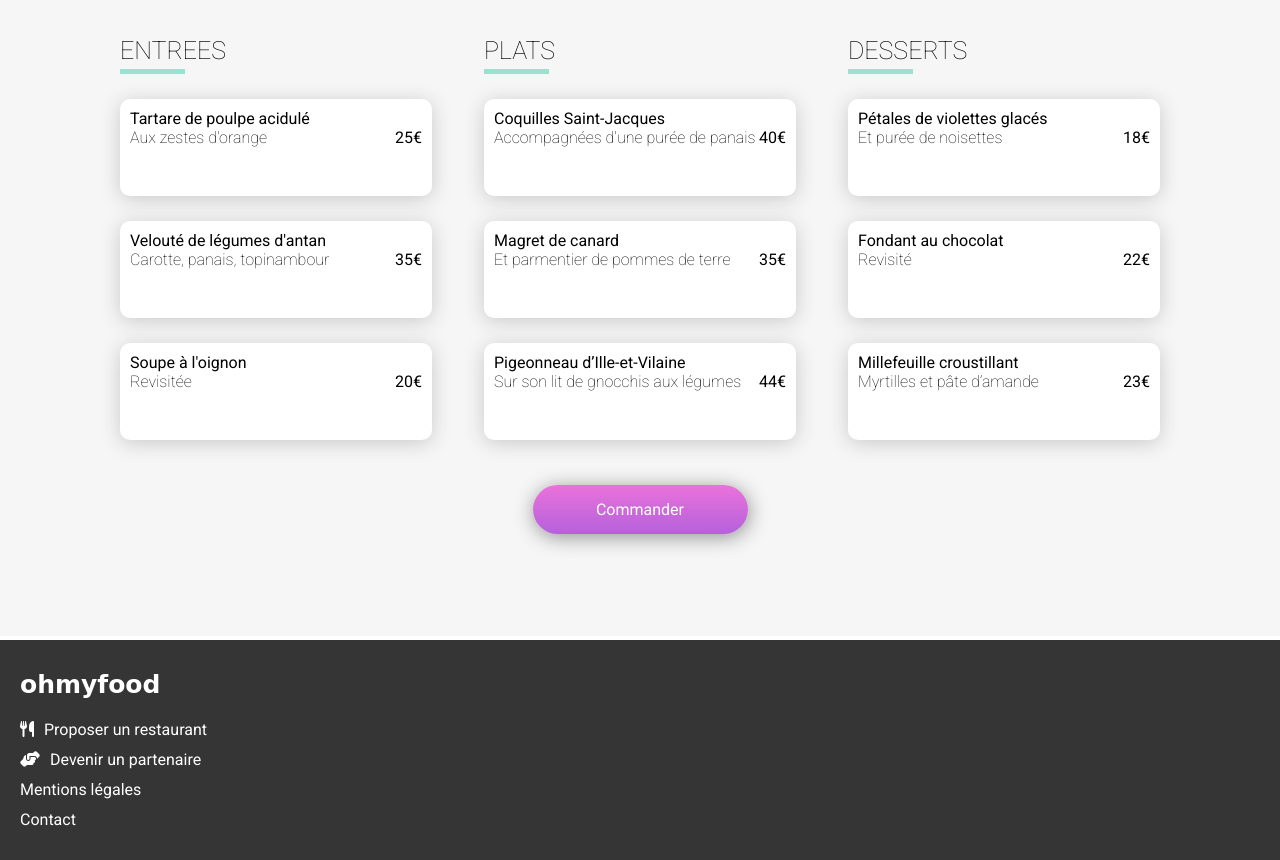
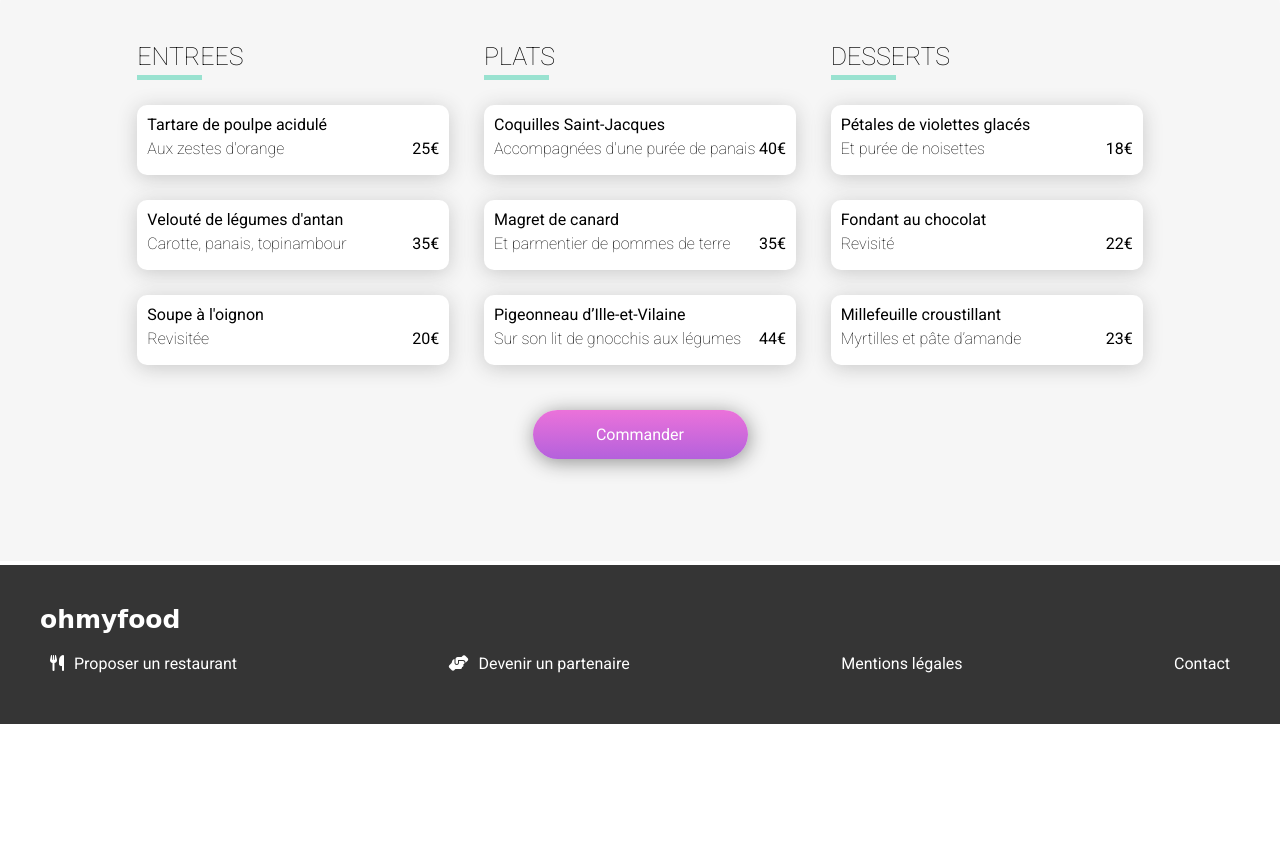
Before and after one commit to dana971/P3, a website: page lafrancaise.html in a window 1280 px wide. Shown: the part 445-1305 px from the top of the page. After the commit the page ends 1169 px from the top, so only its background shows below. Drawn offline with Linux system fonts and the light colour scheme; a web font is replaced by a local one.

Commit message:
Finalisation Media-query+Animation
Finalisation des media-query+details+base animation du coeur.

```diff
--- a/lafrancaise.html
+++ b/lafrancaise.html
@@ -12,7 +12,7 @@
         <!--Début Header-->
         <header class="head">
             <a class="back" href="index.html"><i class="fa-solid fa-arrow-left"></i></a>
-            <h1>ohmyfood</h1>
+            <h1 class="home">ohmyfood</h1>
         </header>
         <!--Fin Header-->
 
@@ -150,13 +150,15 @@
 
         <!--Début Footer-->
         <footer class="footer-resto">
+            <div class="container">
+                <h3 class="footer-title">ohmyfood</h3>
                 <ul>
-                <li><h3>ohmyfood</h3></li>
                     <li><i class="fa-solid fa-utensils"></i>Proposer un restaurant </li>
                     <li><i class="fa-solid fa-handshake-angle"></i>Devenir un partenaire</li>
                     <li>Mentions légales</li>
                     <li><a href="mailto:contact@ohmyfood.fr">Contact</a></li>
                 </ul>
+            </div>
         </footer>
         <!--Fin Footer-->
     </body>
--- a/scss/base/_base.scss
+++ b/scss/base/_base.scss
@@ -4,15 +4,19 @@ body{
   box-sizing: border-box;
 }
 
-h1{
+.home{
   font-family: 'Shrikhand', cursive;
   font-size: 25px;
   text-align: center;
   padding: 12px;
   margin: 0;
-  @include tablet-only {
+  &.__shadow{
+    box-shadow: 0px 5px 6px #cfcfcf;
+    z-index: 1;
+    position: relative;
+  }
+  @include tablet {
     font-size: 33px;
-    margin: 12px;
   }
 }
 
--- a/scss/base/typograpy.scss
+++ b/scss/base/typograpy.scss
@@ -9,3 +9,8 @@
   margin: 0;
   padding-bottom: 4px;
 }
+
+.frame{
+  max-width: 1200px;
+  margin: 0 auto;
+}
--- a/scss/components/_buttons.scss
+++ b/scss/components/_buttons.scss
@@ -3,19 +3,31 @@
   padding: 21px;
   top: 0;
   left: 0;
-  @include desktop{
+  @include tablet {
     position: relative;
-    left: 15px;
+    left: 10px;
+    top: 4px;
+  }
+}
+
+.fa-arrow-left{
+  @include tablet{
+    font-size: x-large;
   }
 }
 
 /*Bouton de navigation*/
 
 .action{
-
+  max-width:380px;
+  margin: 0 auto;
   @include tablet {
     display: flex;
     justify-content:space-between;
+    max-width: unset;
+  }
+  @include desktop{
+    max-width: 1200px;
   }
 }
 
@@ -49,6 +61,10 @@
   width: 100%;
   background-color: #F6F6F6;
   box-shadow: 0 3px 20px #c9c9c9;
+  &:hover {
+      background-color: $colour-primary;
+    }
+
   @include tablet-only {
     font-size: 15px;
   }
--- a/scss/layout/_container.scss
+++ b/scss/layout/_container.scss
@@ -51,6 +51,8 @@
   display: flex;
   flex-direction: column;
   gap: 20px;
+  margin: 0 auto;
+  max-width: 500px;
   @include desktop{
     gap: 25px;
     width: 30%;
@@ -65,7 +67,7 @@
   padding: 10px;
   box-shadow: 0 3px 20px #c9c9c9;
   @include desktop {
-    height: 77px;
+    height: 50px;
   }
 }
 
@@ -73,6 +75,9 @@
   display:flex;
   justify-content: space-between;
   font-weight: lighter;
+  @include desktop {
+    line-height: 30px;
+  }
 }
 
 .price{
--- a/scss/layout/_footer.scss
+++ b/scss/layout/_footer.scss
@@ -2,16 +2,34 @@ footer{
   background-color:#353535;
   color:#FFFFFF;
   margin-top: -40px;
+  @include tablet{
+    padding: 30px;
+  }
   &.footer-resto{
+    @include tablet{
+      padding: 30px;
+    }
     @include desktop{
       margin-top:-73px;
     }
   }
 }
 
+.container{
+  @extend .frame
+}
+
 ul{
   margin: 0;
-  padding: 20px;
+  padding: 0;
+  @include tablet{
+    display: flex;
+    align-items: self-end;
+    flex-direction: row;
+    justify-content: space-between;
+    flex-wrap: wrap;
+    padding: 10px;
+  }
 }
 
 li{
@@ -19,7 +37,7 @@ li{
   padding-bottom: 11px;
 }
 
-li h3{
+.footer-title{
   font-family: 'Shrikhand', cursive;
   margin:0;
   padding: 10px 0;
--- a/scss/layout/_header.scss
+++ b/scss/layout/_header.scss
@@ -6,6 +6,8 @@
 nav{
   padding: 10px 20px 50px;
   @include desktop{
-    padding: 10px 120px 50px;
+    padding: 10px 60px 50px;
+    max-width: 1200px;
+    margin: 0 auto;
   }
 }
--- /dev/null
+++ b/scss/layout/_heart.scss
@@ -0,0 +1,13 @@
+.fa-heart{
+  position: relative;
+  z-index: 1;
+  &:hover{
+    opacity: 1;
+    font-weight: bold;
+  }
+  &::after{
+    background-color:pink;
+    opacity: 0;
+    background-color: $colour-gradient;
+  }
+}
--- a/scss/main.scss
+++ b/scss/main.scss
@@ -5,6 +5,7 @@
 @import "./layout/header";
 @import "./components/buttons";
 @import "./layout/container";
+@import "./layout/heart";
 @import "./layout/footer";
 @import "./pages/about";
 @import "./pages/card";
--- a/scss/pages/_about.scss
+++ b/scss/pages/_about.scss
@@ -3,6 +3,8 @@
   background-color: #EAEAEA;
   display: flex;
   justify-content: center;
+  z-index: 0;
+  position: relative;
   & form{
     margin-right: 0;
     margin-left: -21.5px;
--- a/scss/pages/_card.scss
+++ b/scss/pages/_card.scss
@@ -5,6 +5,14 @@
   padding-top: 11px;
   @include desktop {
     padding: 30px 60px 30px;
+  }
+}
+
+
+.sublist{
+  @include desktop {
+    max-width: 1200px;
+    margin: 0 auto;
   }
 }
 
@@ -37,7 +45,7 @@ a{
     width: 48%;
   }
   @include desktop {
-    width: 450px;
+    max-width: unset;
   }
 }
 
--- a/scss/utils/_variables.scss
+++ b/scss/utils/_variables.scss
@@ -1,3 +1,4 @@
 $colour-primary: #9356DC;
 $colour-secondary: #FF79DA;
 $colour-tertiary: #99E2D0;
+$colour-gradient: linear-gradient(180deg, rgba(235,114,218,1) 0%, rgba(180,97,220,1) 100%);
```
Also changed, not shown: index.html (+10 -3 lines), public/css/style.css, scss/utils/_mixins.scss (line endings or trailing spaces), 1 other file. Lines whose indentation alone changed are shown as unchanged.
